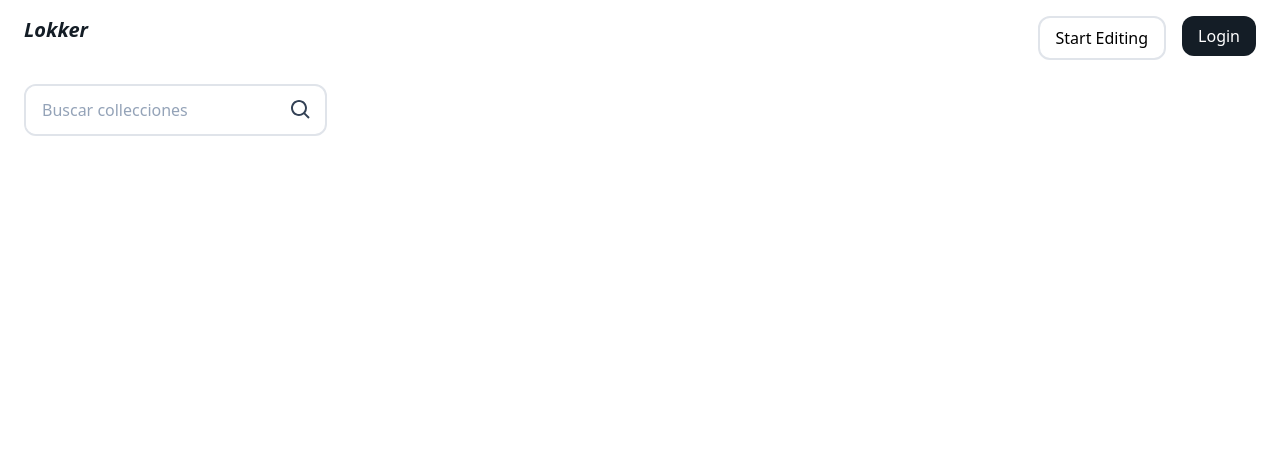
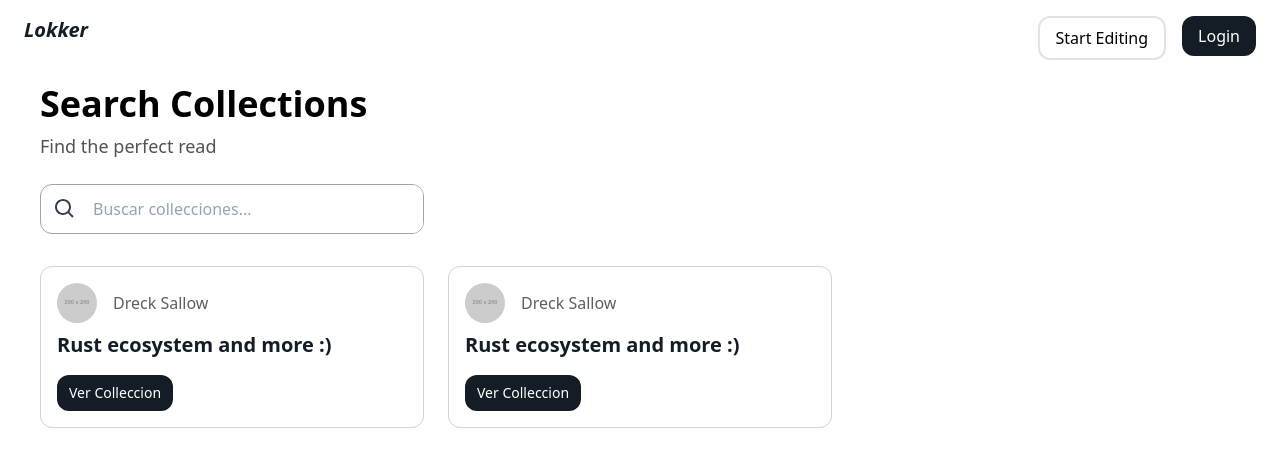
Before and after one commit to DreckSallow/lokker-web, a SvelteKit app: page / in a window 1280 px wide. Shown: the top 466 px of the page. Built offline with nearby package versions, Linux system fonts and the light colour scheme.

Commit message:
add collection card info and show some cards

```diff
--- /dev/null
+++ b/src/components/cards/collection_card.svelte
@@ -0,0 +1,18 @@
+<script lang="ts">
+	export let tag: 'div' | 'li';
+	export let authorImg: string;
+	export let alt: string;
+	export let authorName: string;
+	export let title: string;
+	export let link: string;
+	// export let linkText: string;
+</script>
+
+<svelte:element this="{tag}" class="rounded-xl p-4 border border-neutral-300">
+	<header class="flex gap-4 items-center mb-2">
+		<img src="{authorImg}" alt="{alt}" class="rounded-full h-10 w-10" />
+		<h5 class="text-base text-brand/70 font-light">{authorName}</h5>
+	</header>
+	<h4 class="font-semibold text-xl text-brand mb-4">{title}</h4>
+	<a href="{link}" class="btn-solid inline-block text-sm px-3 py-2">Ver Colleccion</a>
+</svelte:element>
--- a/src/routes/+page.svelte
+++ b/src/routes/+page.svelte
@@ -1,14 +1,31 @@
-<main class="px-6 py-2">
+<script lang="ts">
+	import CollectionCard from '../components/cards/collection_card.svelte';
+
+	let collections = [
+		{
+			authorImg: 'https://fakeimg.pl/200/',
+			alt: 'Avatar',
+			authorName: 'Dreck Sallow',
+			title: 'Rust ecosystem and more :)',
+			link: '/collection/1'
+		},
+		{
+			authorImg: 'https://fakeimg.pl/200/',
+			alt: 'Avatar',
+			authorName: 'Dreck Sallow',
+			title: 'Rust ecosystem and more :)',
+			link: '/collection/1'
+		}
+	];
+</script>
+
+<main class="px-10 py-2">
 	<header>
+		<h1 class="font-bold text-4xl mb-2">Search Collections</h1>
+		<h3 class="text-neutral-600 font-normal text-lg mb-6">Find the perfect read</h3>
 		<div
-			class="border-2 border-brand-soft rounded-xl flex justify-between overflow-hidden pr-3 w-max"
+			class="border border-neutral-400 rounded-xl flex justify-between overflow-hidden pl-3 w-[24rem]"
 		>
-			<input
-				type="text"
-				class="outline-none flex-1 px-4 py-3 text-brand placeholder:text-slate-400"
-				placeholder="Buscar collecciones"
-				spellcheck="false"
-			/>
 			<svg
 				xmlns="http://www.w3.org/2000/svg"
 				viewBox="0 0 24 24"
@@ -18,7 +35,27 @@
 					d="M10 18a7.952 7.952 0 0 0 4.897-1.688l4.396 4.396 1.414-1.414-4.396-4.396A7.952 7.952 0 0 0 18 10c0-4.411-3.589-8-8-8s-8 3.589-8 8 3.589 8 8 8zm0-14c3.309 0 6 2.691 6 6s-2.691 6-6 6-6-2.691-6-6 2.691-6 6-6z"
 				></path>
 			</svg>
+			<input
+				type="text"
+				class="outline-none flex-1 px-4 py-3 text-brand placeholder:text-slate-400"
+				placeholder="Buscar collecciones..."
+				spellcheck="false"
+			/>
 		</div>
 	</header>
-	<section></section>
+	<!--<hr class="h-[1px] bg-neutral-400 mt-4" />-->
+	<section class="mt-8">
+		<ul class="mx-auto grid grid-cols-3 gap-6 justify-start">
+			{#each collections as coll}
+			<CollectionCard
+				tag="li"
+				authorImg="{coll.authorImg}"
+				alt="{coll.alt}"
+				authorName="{coll.authorName}"
+				link="{coll.link}"
+				title="{coll.title}"
+			/>
+			{/each}
+		</ul>
+	</section>
 </main>
```
